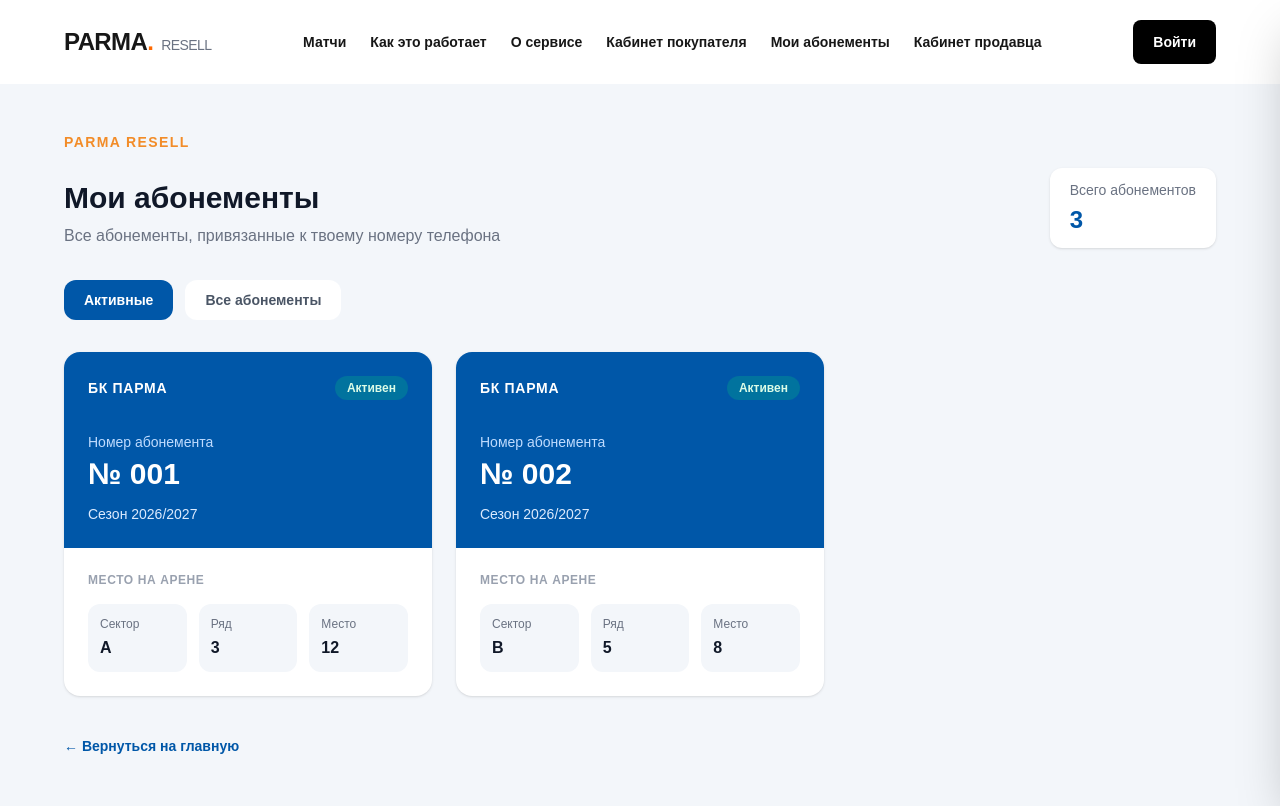
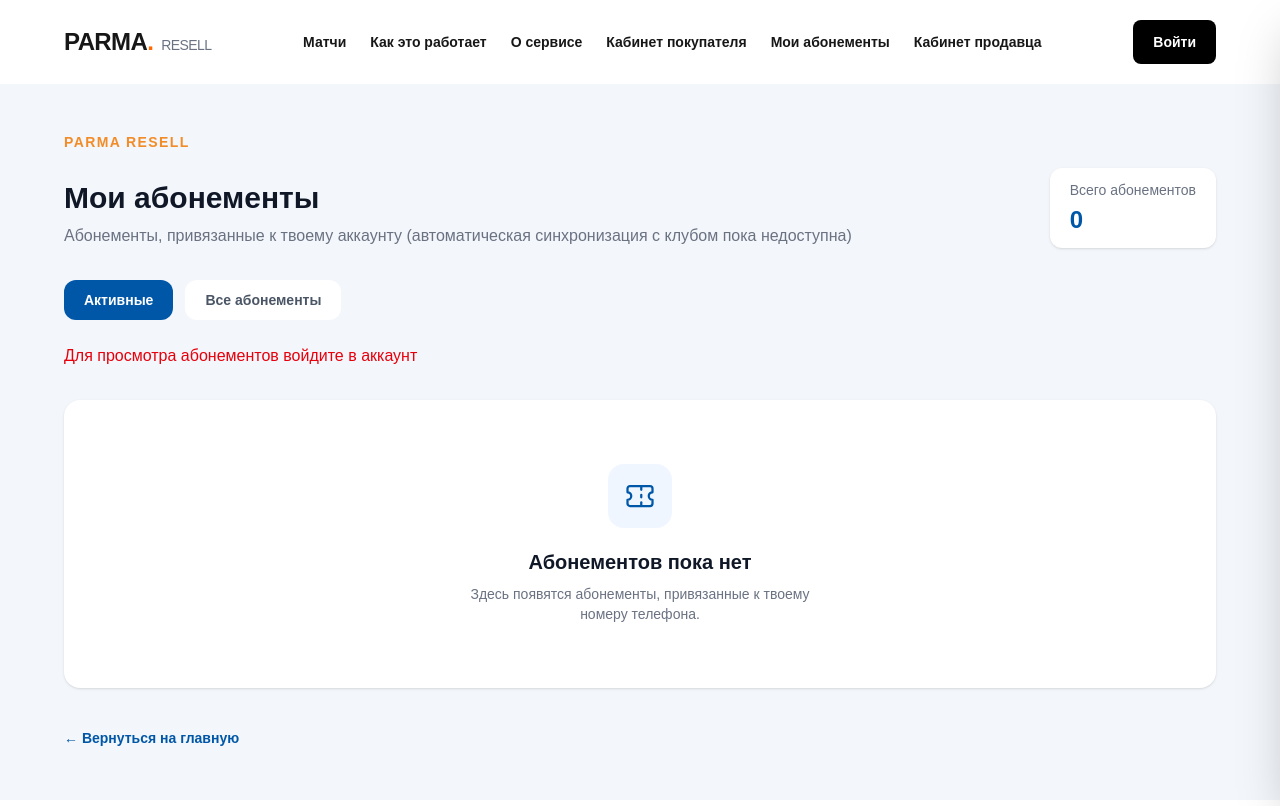
Before and after one commit to sanyalyakh/parma-resell, a Next.js app in the folder frontend/: page /subscriptions in a window 1280 px wide. Built offline with nearby package versions, Linux system fonts and the light colour scheme.

Commit message:
feat(frontend): fetch account season tickets instead of displaying hardcoded examples

```diff
--- a/frontend/src/app/subscriptions/page.tsx
+++ b/frontend/src/app/subscriptions/page.tsx
@@ -1,51 +1,32 @@
 "use client";
 
-import { useState } from "react";
+import { useEffect, useState } from "react";
+import { apiRequest, ApiTicket, getToken } from "@/app/lib/api";
 import Link from "next/link";
 import Header from "@/app/components/Header";
 
 type Subscription = {
-  id: number;
+  id: string;
   number: string;
   season: string;
   sector: string;
-  row: number;
-  seat: number;
-  status: "Активен" | "Истёк";
+  row: string;
+  seat: string;
+  status: "Активен" | "На проверке";
 };
 
-const subscriptions: Subscription[] = [
-  {
-    id: 1,
-    number: "001",
-    season: "2026/2027",
-    sector: "Сектор A",
-    row: 3,
-    seat: 12,
-    status: "Активен",
-  },
-  {
-    id: 2,
-    number: "002",
-    season: "2026/2027",
-    sector: "Сектор B",
-    row: 5,
-    seat: 8,
-    status: "Активен",
-  },
-  {
-    id: 3,
-    number: "003",
-    season: "2025/2026",
-    sector: "Сектор C",
-    row: 2,
-    seat: 15,
-    status: "Истёк",
-  },
-];
 
 export default function SubscriptionsPage() {
   const [showExpired, setShowExpired] = useState(false);
+  const [subscriptions, setSubscriptions] = useState<Subscription[]>([]);
+  const [error, setError] = useState("");
+  useEffect(() => {
+    if (!getToken()) {setError("Для просмотра абонементов войдите в аккаунт"); return;}
+    apiRequest<{items: ApiTicket[]}>("/api/my/tickets")
+      .then(({items}) => setSubscriptions(items.map(t => ({id: t.id, number: t.id.slice(0,8), season: t.season,
+        sector: "—", row: "—", seat: "—", status: t.verification_status === "verified" ? "Активен" : "На проверке"}))))
+      .catch(e => setError(e instanceof Error ? e.message : "Ошибка загрузки"));
+  }, []);
 
   const filteredSubscriptions = showExpired
     ? subscriptions
@@ -70,7 +51,7 @@ export default function SubscriptionsPage() {
               </h1>
 
               <p className="mt-2 text-gray-500">
-                Все абонементы, привязанные к твоему номеру телефона
+                Абонементы, привязанные к твоему аккаунту (автоматическая синхронизация с клубом пока недоступна)
               </p>
             </div>
 
@@ -108,6 +89,7 @@ export default function SubscriptionsPage() {
             </button>
           </div>
 
+          {error && <p role="alert" className="mt-6 text-red-600">{error}</p>}
           {filteredSubscriptions.length > 0 ? (
             <div className="mt-8 grid gap-6 md:grid-cols-2 lg:grid-cols-3">
               {filteredSubscriptions.map((subscription) => (
@@ -133,7 +115,7 @@ export default function SubscriptionsPage() {
                     </div>
 
                     <p className="mt-8 text-sm text-blue-200">
-                      Номер абонемента
+                      ID абонемента
                     </p>
 
                     <h2 className="mt-1 text-3xl font-black">
```
